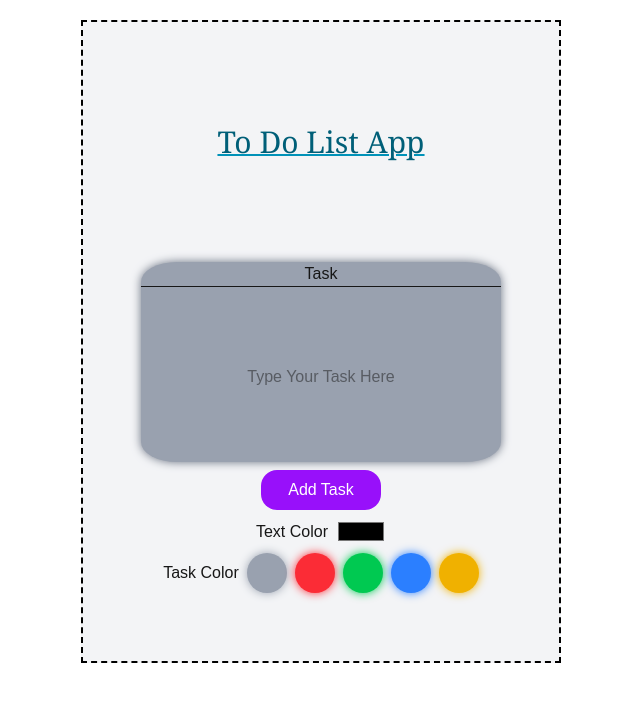
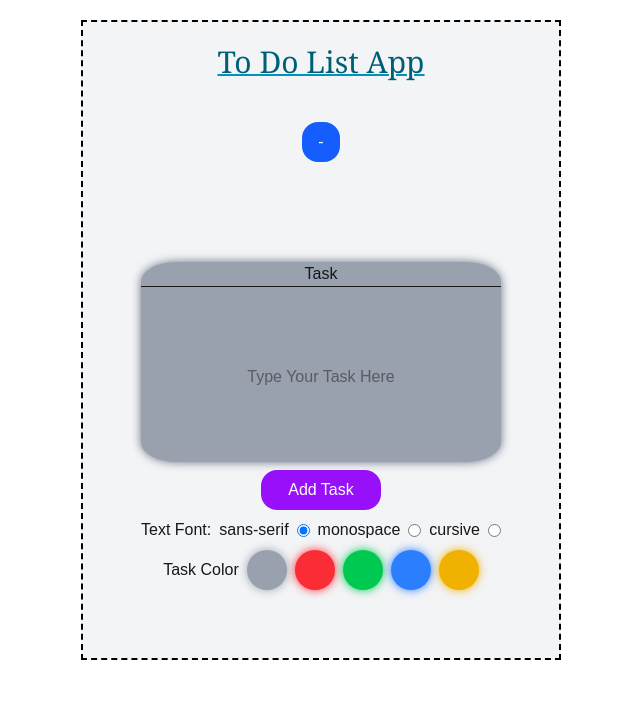
Before and after one commit to MohamedDiaa96/to-do-list-app, a Next.js app: page / in a window 1280 px wide. Shown: the top 702 px of the page, without its empty margins (319-959 px from the left). Built offline with nearby package versions, Linux system fonts and the light colour scheme.

Commit message:
remove text color and added text font types and also added input opening and closing UI button

```diff
--- a/src/app/page.js
+++ b/src/app/page.js
@@ -1,19 +1,20 @@
 
 'use client'
-import React, { useEffect, useState } from "react"
+import React, { use, useEffect, useState } from "react"
 
 export default function Home() {
   const [task,settask] = useState("")
 const [tasks,settasks] = useState([])
-const [textcolorchange,settextcolorchange]=useState()
+// const [textcolorchange,settextcolorchange]=useState()
 
 const [taskcolorsets,settaskcolorsets] = useState("#99a1af")
 
 const addingtask = () => {
 
-  if(task.trim()=== "") return;
+  if(task.trim()=== "") return
   {
-  settasks([...tasks,{text:task,textcolorchange,taskcolorsets,favorites:false}]);
+  settasks([...tasks,{text:task,taskcolorsets,textfont,favorites:false}])
+  // ,textcolorchange
   settask("")
   }
 }
@@ -23,24 +24,24 @@ const addingtask = () => {
 // settasks(newtasklist)
 // }
 const deletetask = (index) => {
-  const newtasklist = [...tasks];
-  newtasklist.splice(index, 1);
-  settasks(newtasklist);
+  const newtasklist = [...tasks]
+  newtasklist.splice(index, 1)
+  settasks(newtasklist)
 }
 
 
 
 
 useEffect(() =>{
-  const save = localStorage.getItem("tasks");
+  const save = localStorage.getItem("tasks")
   if(save){
-    settasks(JSON.parse(save));
+    settasks(JSON.parse(save))
   }
 }, []);
 
 useEffect(() =>{
-  localStorage.setItem("tasks",JSON.stringify(tasks));
-},[tasks]);
+  localStorage.setItem("tasks",JSON.stringify(tasks))
+},[tasks])
 
 const toggleFavorite = (index) => {
   const newTasks = [...tasks]
@@ -51,20 +52,25 @@ const toggleFavorite = (index) => {
   const [editIndex, setEditIndex] = useState(null);
 
 const startEditTask = (index) => {
-  setEditIndex(index);
-  settask(tasks[index].text);
-  settextcolorchange(tasks[index].textcolorchange);
-  settaskcolorsets(tasks[index].taskcolorsets);
+  setEditIndex(index)
+  settask(tasks[index].text)
+  // settextcolorchange(tasks[index].textcolorchange)
+  settextfont(tasks[index].textfont)
+  settaskcolorsets(tasks[index].taskcolorsets)
 };
 
 const saveEditTask = () => {
   if (editIndex === null || task.trim() === "") return;
-  const updatedTasks = [...tasks];
-  updatedTasks[editIndex] = {...updatedTasks[editIndex],text: task,textcolorchange,taskcolorsets};
-  settasks(updatedTasks);
-  setEditIndex(null);
-  settask("");
+  const updatedTasks = [...tasks]
+  updatedTasks[editIndex] = {...updatedTasks[editIndex],text: task,textfont,taskcolorsets}
+  // ,textcolorchange
+  settasks(updatedTasks)
+  setEditIndex(null)
+  settask("")
 }
+
+const [showform,setshowform] = useState(true)
+const [textfont ,settextfont]= useState('sans-serif')
 //  console.log(tasks)
 
 // const [datauser, setdatauser] = useState()
@@ -81,11 +87,19 @@ const saveEditTask = () => {
 return (
   <div className="w-full h-full flex flex-col items-center mb-5">
     {/* div container */}
+
     <div className="border-2 border-black w-120 h-full border-dashed mt-5 bg-gray-100">
 {/* form border  */}
 
-    <div className="h-[30vh] w-[100%] flex justify-center items-center"><h1 className="text-3xl text-cyan-800 font-serif decoration-2 decoration-solid decoration-cyan-600 underline">To Do List App</h1></div>
+    <div className="h-[10vh] w-[100%] flex justify-center items-center"><h1 className="text-3xl text-cyan-800 font-serif decoration-2 decoration-solid decoration-cyan-600 underline">To Do List App</h1></div>
 {/* header  */}
+<div className="flex justify-center items-start h-[20vh]">
+  <button onClick={()=>{
+      setshowform(!showform)
+    }} className="bg-blue-600 text-white px-4 py-2 rounded-2xl mt-5"
+      >{showform ? "-" : "+"}</button>
+      </div>
+      {showform &&(
 <div className="flex flex-col justify-center items-center gap-2">
   {/* input and button div */}
 
@@ -99,7 +113,7 @@ return (
 <div className="flex items-center justify-center w-full h-[90%]">
 <input  onChange={(e) => {settask(e.target.value)
     console.log(e.target.value)
-  }}  value={task} style={{color:textcolorchange}} className="outline-none rounded-2xl placeholder:text-center size-full" type="text" placeholder="Type Your Task Here"></input>
+  }}  value={task} style={{fontFamily:textfont}} className="outline-none rounded-2xl placeholder:text-center size-full" type="text" placeholder="Type Your Task Here"></input>
   </div>
   </div>
 
@@ -110,9 +124,19 @@ return (
   className="bg-purple-600 w-30 h-10 text-white rounded-2xl cursor-pointer"
 > {editIndex === null ? "Add Task" : "Save Edit"}</button>
     <div className="flex justify-center items-center gap-2">
-      <span>Text Color</span>
+      {/* <span>Text Color</span>
     <input type="color" onChange={(e) =>{
     settextcolorchange(e.target.value)
+  }}></input> */}
+  <span>Text Font:</span>
+  <span>sans-serif</span><input type="radio"  checked={textfont === 'sans-serif'} onChange={()=>{
+settextfont('sans-serif')
+  }}></input>
+   <span>monospace</span> <input type="radio" checked={textfont === 'monospace'} onChange={()=>{
+settextfont('monospace')
+  }}></input>
+   <span>cursive</span>   <input type="radio"  checked={textfont === 'cursive'} onChange={()=>{
+settextfont('cursive')
   }}></input>
   </div>
 
@@ -136,17 +160,20 @@ return (
   </div>
 
 </div>
+
 <div className="pt-15"></div>
 
     </div>
+          )}
     </div>
+
     <div className="flex justify-center items-center pt-15 flex-wrap">
   {/* input value: add user task */}
 
       <ul id="unlisted" className= "flex gap-4">
     {tasks.map((inputvalue,index) =>(<div key={index} className=" h-full rounded-[10%] shadow-[0px_0px_10px] shadow-gray-500" style={{backgroundColor:inputvalue.taskcolorsets}}>
 <div className="flex border-b-1">
-  <div className="flex w-10 justify-center items-center">
+  <div className="flex w-[25%] justify-center items-center">
 
 <button
 onClick={()=>startEditTask(index)}
@@ -166,13 +193,32 @@ className="cursor-pointer"
 </button>
 
   </div>
-  <div className="flex justify-center items-center w-[60%]">
+  <div className="flex justify-center items-center w-[50%]">
 <li>Task-{index + 1}</li>
 </div>
+<div className="flex w-[25%] justify-center items-center">
+        <button onClick={()=>deletetask(index)}
+  className="flex items-center h-6 cursor-pointer  transition ease-in-out delay-75  text-sm font-medium rounded-md ">
+  <svg
+    stroke="currentColor"
+    viewBox="0 2 24 24"
+    fill="none"
+    className="h-5 w-5"
+    xmlns="http://www.w3.org/2000/svg"
+  >
+    <path
+      d="M19 7l-.867 12.142A2 2 0 0116.138 21H7.862a2 2 0 01-1.995-1.858L5 7m5 4v6m4-6v6m1-10V4a1 1 0 00-1-1h-4a1 1 0 00-1 1v3M4 7h16"
+      strokeWidth="2"
+      strokeLinejoin="round"
+      strokeLinecap="round"
+    ></path>
+  </svg>
+</button>
 </div>
-<li className="list-disc flex gap-5 w-50 h-full items-center justify-center p-4 break-all "  style={{color:inputvalue.textcolorchange,}}>{inputvalue.text}</li>
+</div>
+<li className="list-disc flex gap-5 w-50 h-full items-center justify-center p-4 break-all "  style={{fontFamily:inputvalue.textfont}}>{inputvalue.text}</li>
 
-<div className="flex border-t-1 items-center">
+<div className="flex border-t-1 items-center justify-center">
 <label className="">
   <input type="checkbox" checked={inputvalue.favorites}  onChange={() => toggleFavorite(index)} className="peer hidden" />
   <div className="group flex w-fit cursor-pointer items-center gap-2 overflow-hidden  fill-none p-2 px-3 font-extrabold text-amber-500 transition-all peer-checked:fill-amber-500 peer-checked:hover:scale-[120%] active:scale-90">
@@ -193,24 +239,7 @@ className="cursor-pointer"
   </div>
 </label>
 
-      <button onClick={()=>deletetask(index)}
-  className="inline-flex items-center h-6 px-4 cursor-pointer py-0 bg-red-600 transition ease-in-out delay-75 hover:bg-red-700 text-white text-sm font-medium rounded-md ">
-  <svg
-    stroke="currentColor"
-    viewBox="0 0 24 24"
-    fill="none"
-    className="h-5 w-5 mr-2"
-    xmlns="http://www.w3.org/2000/svg"
-  >
-    <path
-      d="M19 7l-.867 12.142A2 2 0 0116.138 21H7.862a2 2 0 01-1.995-1.858L5 7m5 4v6m4-6v6m1-10V4a1 1 0 00-1-1h-4a1 1 0 00-1 1v3M4 7h16"
-      strokeWidth="2"
-      strokeLinejoin="round"
-      strokeLinecap="round"
-    ></path>
-  </svg>
-  Delete
-</button>
+
 </div>
 
 </div>))}
```
